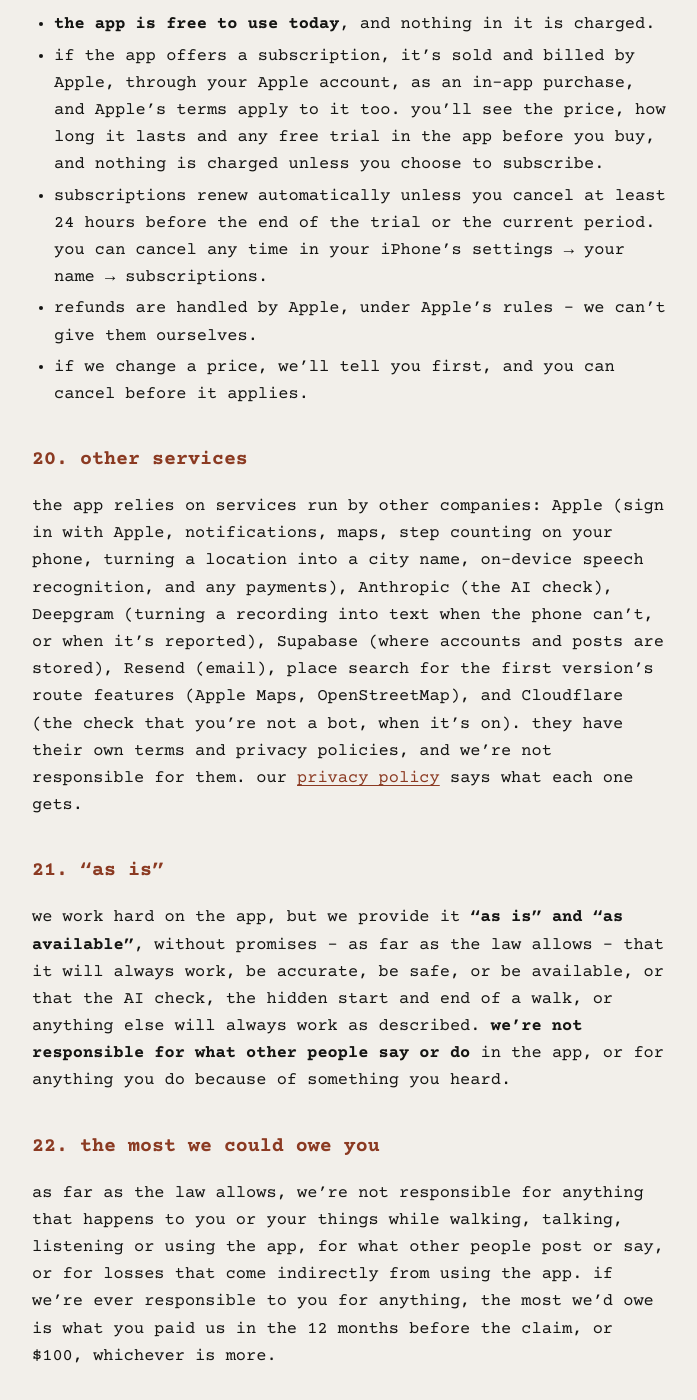
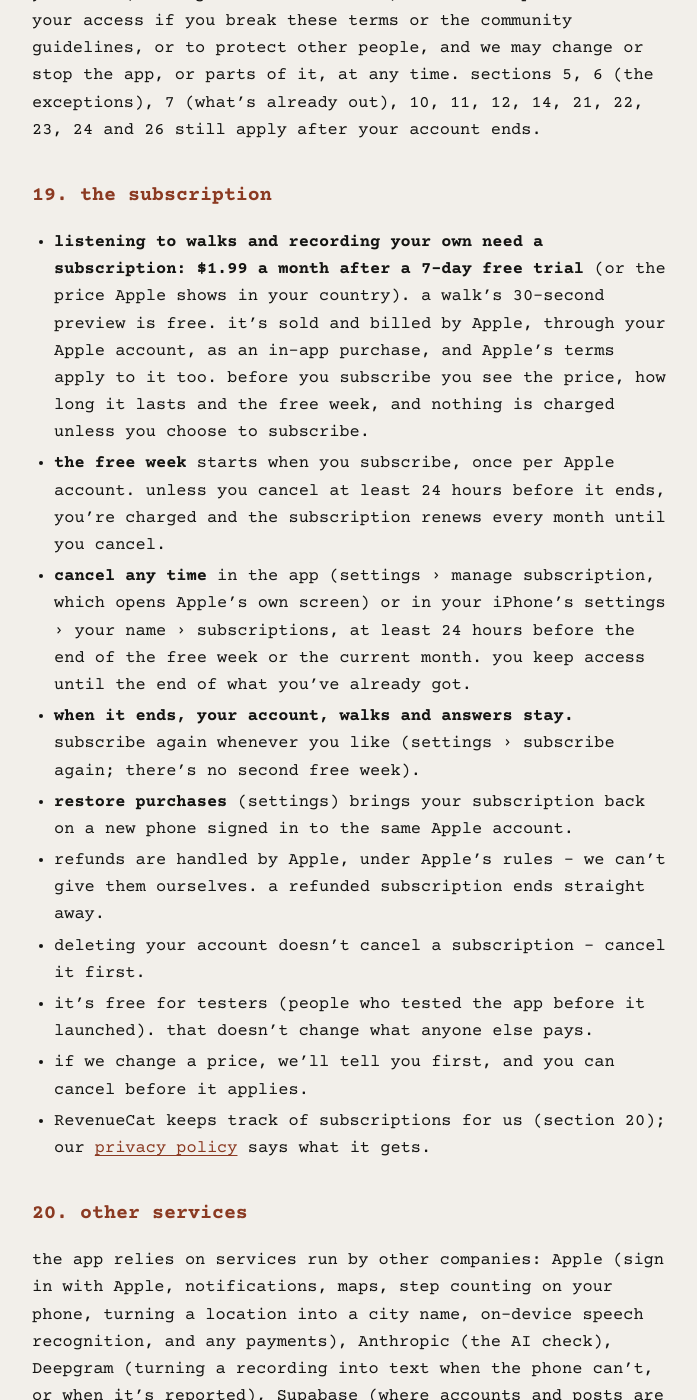
Before and after one commit to thorayaaa/caniwalkwithyou-site, a Jekyll site: the page built from terms.md, in a window 1280 px wide and 1400 px high, scrolled down 11297 px. Shown: the whole window, without its empty margins (288-985 px from the left). Built offline with Jekyll 4.4.1, drawn with Linux system fonts in a browser that asks for light colours; some of the changed text lies outside the part shown.

Commit message:
Terms for launch: section 19 is the subscription ($1.99 a month after a 7-day free trial, sold and billed by Apple; the free week once per Apple account; renews monthly until you cancel; cancel at least 24 hours before; access until the end of what you have; restore purchases; refunds by Apple; free for testers), RevenueCat among the services, answers sent to you play 20 seconds anywhere then while you walk, "just this time", links to the published community guidelines (/guidelines/), and the business address 1872 Lexington Ave, Ste 143. (ciwwy Batch CZ)
Co-Authored-By: Claude Opus 5.5 <noreply@anthropic.com>

```diff
--- a/terms.md
+++ b/terms.md
@@ -7,7 +7,7 @@ description: the rules for using can i walk with you?, in plain words.
 
 # terms
 
-<p class="updated">last updated November 5, 2026</p>
+<p class="updated">last updated November 12, 2026</p>
 
 <div class="short" markdown="1">
 **the short version**
@@ -20,13 +20,13 @@ description: the rules for using can i walk with you?, in plain words.
 - what you make stays yours. you let us run it in the app. "share in other media" is a separate switch, off unless you turn it on.
 - nobody has to do anything a talker says. stay aware of where you are. walking has risks, and you accept them.
 - the app isn't therapy. we don't monitor walks and can't respond to emergencies. if you or someone else is in danger, call your local emergency number. to talk to someone now, call or text 988 in the US.
-- the app is free to use today. if it ever offers a subscription, it's sold through Apple, and you choose whether to buy it.
+- can i walk with you? is a subscription: $1.99 a month after a 7-day free trial, sold and billed by Apple. it renews every month until you cancel, which you can do any time (settings › manage subscription). it's free for testers.
 - disagreements are settled by individual arbitration, not in court, and you can opt out within 30 days.
 </div>
 
 ## 1. agreeing to these terms
 
-these terms are an agreement between you and Hey Stranger LLC, a California limited liability company ("we", "us"), which makes can i walk with you? ("the app"). by creating an account or using the app, you agree to these terms, our [community guidelines](#community-guidelines) and our [privacy policy](/privacy/). if you don't agree, please don't use the app.
+these terms are an agreement between you and Hey Stranger LLC, a California limited liability company ("we", "us"), which makes can i walk with you? ("the app"). by creating an account or using the app, you agree to these terms, our [community guidelines](/guidelines/) and our [privacy policy](/privacy/). if you don't agree, please don't use the app.
 
 ## 2. you must be 18 or older
 
@@ -76,7 +76,7 @@ each walk you post, and each set of answers you send at the end of a walk, has i
 
 ## 8. using the app the right way
 
-follow our [community guidelines](#community-guidelines). they're in the app (settings → community guidelines, and on the sign-up screen). we have **zero tolerance for objectionable content and abusive users**.
+follow our [community guidelines](/guidelines/). they're in the app (settings → community guidelines, and on the sign-up screen) and at [caniwalkwithyou.com/guidelines](/guidelines/). we have **zero tolerance for objectionable content and abusive users**.
 
 also don't:
 
@@ -117,11 +117,11 @@ when you post a walk or an answer as "anonymous", other people in the app see "a
 - **making routes:** a route you make must use public places that are legal and reasonably safe to walk - never private property without permission, and never someone's home. that includes the start and every stop. prompts can't ask walkers to do anything risky.
 - **walking has risks** - traffic, uneven ground, weather, darkness, other people, places changing. by walking with the app (talking, listening, or walking a route), you accept those risks. **you're responsible for your own safety.**
 - **your health:** walk within your own limits, and check with a doctor if you're not sure walking is right for you.
-- **you have to be walking.** walks and answers post for others only if you were actually walking (about 100 meters, or about 2 minutes of moving or stepping). if walking isn't possible for you, you can say so in settings ("walking isn't possible for me"), no explanation needed.
+- **you have to be walking.** walks and answers post for others only if you were actually walking (about 100 meters, or about 2 minutes of moving or stepping). if walking isn't possible for you, you can say so in settings ("walking isn't possible for me"), no explanation needed, or choose "just this time" for one walk. **answers sent to you** play for their first 20 seconds anywhere, then while you walk - or choose "on a break" or "just this time".
 
 ## 13. your location
 
-while you record a talk-walk, the app records the path you walk, and while you listen, your phone records yours. on a talk-walk you post with its route shown, **the start and end are hidden** from everyone else by the amount you choose, and the spots on the part that's shown appear on its map where you marked them. you can hide the route completely. a listener's route is sent only if they choose to show it, without its start and end. the city where you walked shows with your walk or answers, even anonymous ones. in the first version's route features, a posted route, or a walk of a route, shows the streets it took to the people who can see it. you accept the risks of sharing where you walked. our [privacy policy](/privacy/) explains exactly what's recorded and when.
+while you record a talk-walk, the app records the path you walk, and while you listen, your phone records yours. on a talk-walk you post with its route shown, **the start and end are hidden** from everyone else by the amount you choose, and the spots on the part that's shown appear on its map where you marked them. you can hide the route completely. a listener's route is sent only if they choose to show it, without its start and end. while answers sent to you play, your phone senses whether you're walking - on the phone only; nothing about it is sent or kept. the city where you walked shows with your walk or answers, even anonymous ones. in the first version's route features, a posted route, or a walk of a route, shows the streets it took to the people who can see it. you accept the risks of sharing where you walked. our [privacy policy](/privacy/) explains exactly what's recorded and when.
 
 ## 14. not therapy, not advice
 
@@ -171,17 +171,22 @@ hello@caniwalkwithyou.com
 
 you can stop using the app and delete your account whenever you like (settings → delete account). we can suspend or end your access if you break these terms or the community guidelines, or to protect other people, and we may change or stop the app, or parts of it, at any time. sections 5, 6 (the exceptions), 7 (what's already out), 10, 11, 12, 14, 21, 22, 23, 24 and 26 still apply after your account ends.
 
-## 19. paid features
+## 19. the subscription
 
-- **the app is free to use today**, and nothing in it is charged.
-- if the app offers a subscription, it's sold and billed by Apple, through your Apple account, as an in-app purchase, and Apple's terms apply to it too. you'll see the price, how long it lasts and any free trial in the app before you buy, and nothing is charged unless you choose to subscribe.
-- subscriptions renew automatically unless you cancel at least 24 hours before the end of the trial or the current period. you can cancel any time in your iPhone's settings → your name → subscriptions.
-- refunds are handled by Apple, under Apple's rules - we can't give them ourselves.
+- **listening to walks and recording your own need a subscription: $1.99 a month after a 7-day free trial** (or the price Apple shows in your country). a walk's 30-second preview is free. it's sold and billed by Apple, through your Apple account, as an in-app purchase, and Apple's terms apply to it too. before you subscribe you see the price, how long it lasts and the free week, and nothing is charged unless you choose to subscribe.
+- **the free week** starts when you subscribe, once per Apple account. unless you cancel at least 24 hours before it ends, you're charged and the subscription renews every month until you cancel.
+- **cancel any time** in the app (settings › manage subscription, which opens Apple's own screen) or in your iPhone's settings › your name › subscriptions, at least 24 hours before the end of the free week or the current month. you keep access until the end of what you've already got.
+- **when it ends, your account, walks and answers stay.** subscribe again whenever you like (settings › subscribe again; there's no second free week).
+- **restore purchases** (settings) brings your subscription back on a new phone signed in to the same Apple account.
+- refunds are handled by Apple, under Apple's rules - we can't give them ourselves. a refunded subscription ends straight away.
+- deleting your account doesn't cancel a subscription - cancel it first.
+- it's free for testers (people who tested the app before it launched). that doesn't change what anyone else pays.
 - if we change a price, we'll tell you first, and you can cancel before it applies.
+- RevenueCat keeps track of subscriptions for us (section 20); our [privacy policy](/privacy/) says what it gets.
 
 ## 20. other services
 
-the app relies on services run by other companies: Apple (sign in with Apple, notifications, maps, step counting on your phone, turning a location into a city name, on-device speech recognition, and any payments), Anthropic (the AI check), Deepgram (turning a recording into text when the phone can't, or when it's reported), Supabase (where accounts and posts are stored), Resend (email), place search for the first version's route features (Apple Maps, OpenStreetMap), and Cloudflare (the check that you're not a bot, when it's on). they have their own terms and privacy policies, and we're not responsible for them. our [privacy policy](/privacy/) says what each one gets.
+the app relies on services run by other companies: Apple (sign in with Apple, notifications, maps, step counting on your phone, turning a location into a city name, on-device speech recognition, and any payments), Anthropic (the AI check), Deepgram (turning a recording into text when the phone can't, or when it's reported), Supabase (where accounts and posts are stored), Resend (email), RevenueCat (keeping track of subscriptions), place search for the first version's route features (Apple Maps, OpenStreetMap), and Cloudflare (the check that you're not a bot, when it's on). they have their own terms and privacy policies, and we're not responsible for them. our [privacy policy](/privacy/) says what each one gets.
 
 ## 21. "as is"
 
@@ -232,9 +237,9 @@ if you got the app from Apple's App Store:
 ## 27. contact
 
 Hey Stranger LLC
-1872 Lexington Ave #143, New York, NY 10035
+1872 Lexington Ave, Ste 143, New York, NY 10035
 
 - questions and help: hello@caniwalkwithyou.com
 - legal notices, copyright and opting out of arbitration: hello@caniwalkwithyou.com
 
-<a id="community-guidelines"></a>*the community guidelines are in the app: settings → community guidelines.*
+<a id="community-guidelines"></a>*the community guidelines are in the app (settings → community guidelines) and at [caniwalkwithyou.com/guidelines](/guidelines/).*
```
